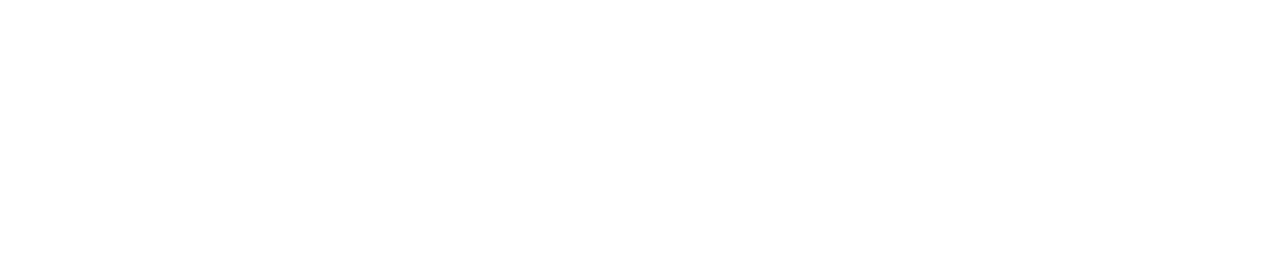
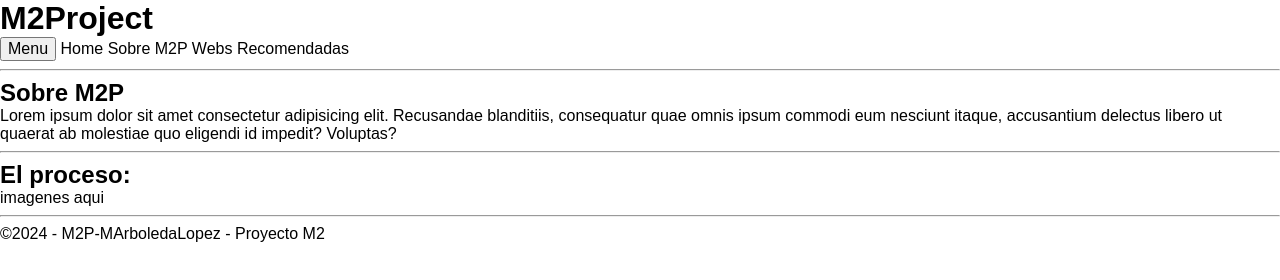
Before and after one commit to pi-rym/PM2-MArboledaLopez, a website: page front/aguacate.html in a window 1280 px wide. Drawn offline with Linux system fonts and the light colour scheme.

Commit message:
HTML terminado

```diff
--- a/front/aguacate.html
+++ b/front/aguacate.html
@@ -0,0 +1,47 @@
+<!DOCTYPE html>
+<html lang="en">
+<head>
+    <meta charset="UTF-8">
+    <meta name="viewport" content="width=device-width, initial-scale=1.0">
+    <link rel="stylesheet" href="./styles/reset 2.css">
+    <link rel="stylesheet" href="styles/styles 2.css">
+    <title>Sobre M2P-M2P</title>
+</head>
+<body>
+    <div>
+        <h1>M2Project</h1>
+    </div>
+    <header>
+        <section>
+          <button>Menu</button>
+          <a href="./index.html">Home</a>
+          <a href="./aguacate.html">Sobre M2P</a>
+          <a href="./rugula.html">Webs Recomendadas</a>
+        </section>
+    </header>
+    <hr/>
+    <section>
+        <div>
+            <h1>Sobre M2P</h1>
+        </div>
+        <div>
+            <p>
+                Lorem ipsum dolor sit amet consectetur adipisicing elit. Recusandae blanditiis, consequatur quae omnis ipsum commodi eum nesciunt itaque, accusantium delectus libero ut quaerat ab molestiae quo eligendi id impedit? Voluptas?
+            </p>
+        </div>
+    </section>
+    <hr/>
+    <section>
+        <div>
+            <h1>
+                El proceso:
+            </h1>
+        </div>
+        <div>
+            <p>imagenes aqui</p>
+        </div>
+    </section>
+    <hr/>
+    <footer><p>&copy;2024 - M2P-MArboledaLopez - Proyecto M2</p></footer>
+</body>
+</html>
--- /dev/null
+++ b/front/styles/reset 2.css
@@ -0,0 +1,70 @@
+/* Reset CSS */
+
+/* Box sizing rules */
+*,
+*::before,
+*::after {
+  box-sizing: border-box;
+}
+
+/* Remove default margin */
+body,
+h1,
+h2,
+h3,
+h4,
+h5,
+h6,
+p,
+ul,
+ol,
+li,
+figure,
+figcaption,
+blockquote,
+dl,
+dd {
+  margin: 0;
+}
+
+/* Remove list styles on ul and ol elements */
+ul,
+ol {
+  list-style: none;
+}
+
+/* Remove default padding */
+body,
+figure {
+  padding: 0;
+}
+
+/* Set default font family and size */
+body {
+  font-family: 'Arial', sans-serif;
+  font-size: 16px;
+}
+
+/* Remove default hyperlink styles */
+a {
+  text-decoration: none;
+  color: inherit;
+}
+
+/* Reset form elements */
+button,
+input,
+select,
+textarea {
+  margin: 0;
+  font-family: inherit;
+  font-size: inherit;
+  line-height: inherit;
+}
+
+/* Reset images to display as block */
+img {
+  display: block;
+  max-width: 100%;
+  height: auto;
+}
--- /dev/null
+++ b/front/styles/reset 3.css
@@ -0,0 +1,70 @@
+/* Reset CSS */
+
+/* Box sizing rules */
+*,
+*::before,
+*::after {
+  box-sizing: border-box;
+}
+
+/* Remove default margin */
+body,
+h1,
+h2,
+h3,
+h4,
+h5,
+h6,
+p,
+ul,
+ol,
+li,
+figure,
+figcaption,
+blockquote,
+dl,
+dd {
+  margin: 0;
+}
+
+/* Remove list styles on ul and ol elements */
+ul,
+ol {
+  list-style: none;
+}
+
+/* Remove default padding */
+body,
+figure {
+  padding: 0;
+}
+
+/* Set default font family and size */
+body {
+  font-family: 'Arial', sans-serif;
+  font-size: 16px;
+}
+
+/* Remove default hyperlink styles */
+a {
+  text-decoration: none;
+  color: inherit;
+}
+
+/* Reset form elements */
+button,
+input,
+select,
+textarea {
+  margin: 0;
+  font-family: inherit;
+  font-size: inherit;
+  line-height: inherit;
+}
+
+/* Reset images to display as block */
+img {
+  display: block;
+  max-width: 100%;
+  height: auto;
+}
```
Also changed, not shown: front/index.html (+27 -2 lines), front/rugula.html (+34 -0 lines), front/static_pages/aguacate.html (deleted), front/static_pages/rugula.html (deleted), front/styles/styles 2.css (added), front/styles/styles 3.css (added).
